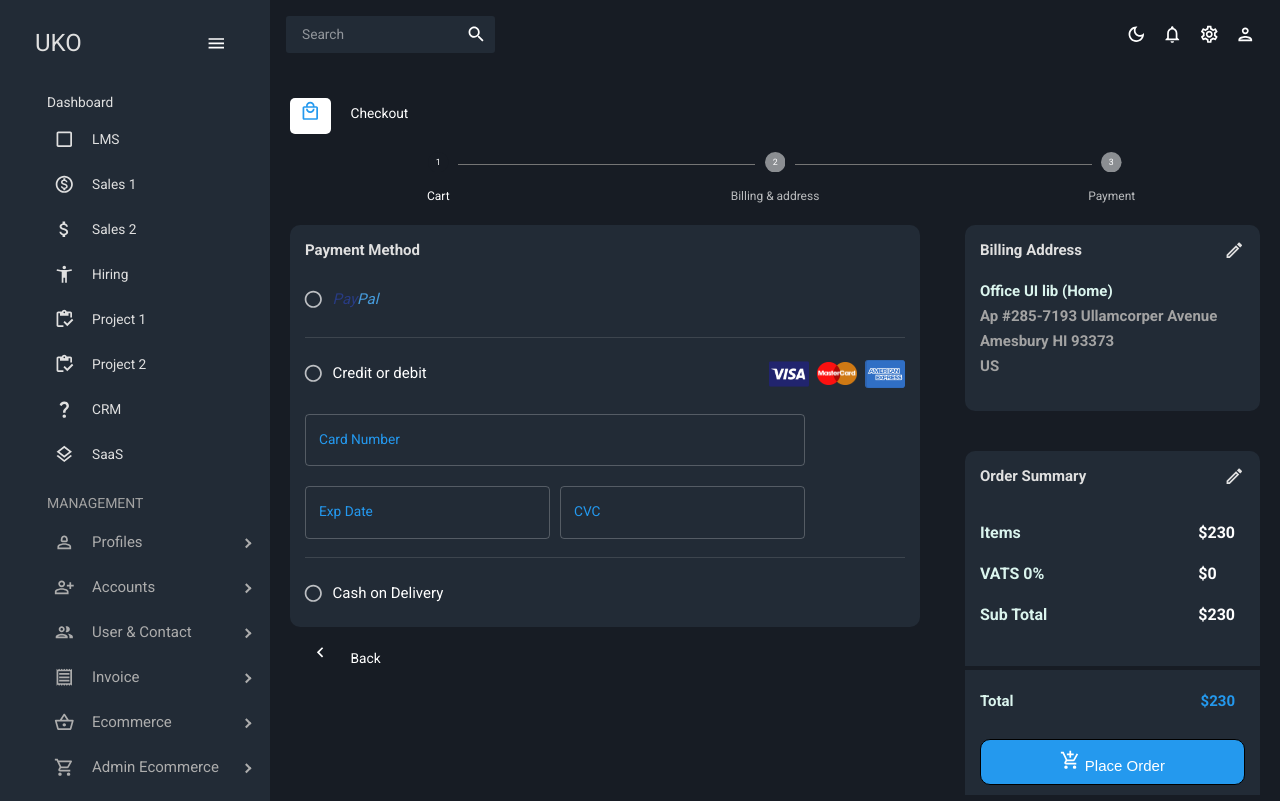
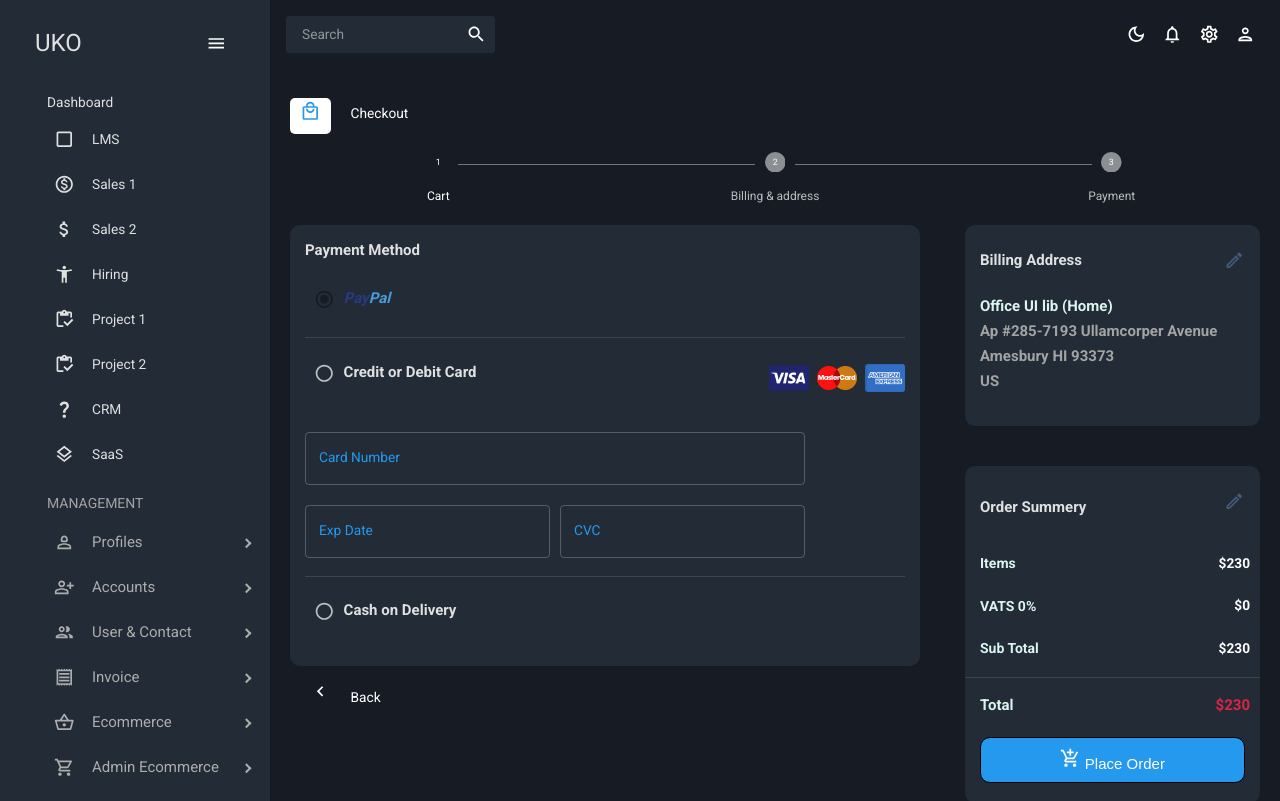
Before and after one commit to stella-mary/UI_Ecom, a React (Create React App) app: page /payment in a window 1280 px wide. Shown: the top 801 px of the page. Built offline with nearby package versions, Linux system fonts and the light colour scheme.

Commit message:
case error clear

```diff
--- a/src/scenes/payment/paymentBill/paymentBill.jsx
+++ b/src/scenes/payment/paymentBill/paymentBill.jsx
@@ -26,13 +26,14 @@ const PaymentBill = () => {
                         color={colors.grey[100]}
                         variant="h5"
                         fontWeight="600"
+                        marginTop="10px"
                         fontSize="15px"
                         paddingBottom="20px"
                         display="flex"
                         justifyContent="space-between"
                     >
                         Billing Address
-                        <CreateOutlinedIcon />
+                        <span className="bgColor10"><CreateOutlinedIcon /></span>
                     </Typography>
 
                     <Typography color={colors.greenAccent[100]} variant="h5" fontWeight="600" fontSize="15px" paddingBottom="5px">
--- a/src/scenes/payment/paymentMethod/paymentMethod.jsx
+++ b/src/scenes/payment/paymentMethod/paymentMethod.jsx
@@ -12,6 +12,9 @@ import ChevronLeftOutlinedIcon from '@mui/icons-material/ChevronLeftOutlined';
 import visa from '../../Img/visa.png'
 import Mastercard from '../../Img/Mastercard.png'
 import americanexpress from '../../Img/americanexpress.png'
+
+
+
 
 
 const StyledFormControlLabel = styled((props) => <FormControlLabel {...props} />)(
@@ -42,6 +45,12 @@ MyFormControlLabel.propTypes = {
 };
 
 const PaymentMethod = () => {
+
+    const [selectedValue, setSelectedValue] = useState("a")
+
+    const handleChange = (event) => {
+        setSelectedValue(event.target.value);
+    };
 
     const theme = useTheme();
     const colors = tokens(theme.palette.mode);
@@ -75,29 +84,29 @@ const PaymentMethod = () => {
                         Payment Method
                     </Typography>
 
+
+
                     <Typography
                         color={colors.grey[100]}
                         variant="h5"
                         fontWeight="600"
                         fontSize="15px"
                         paddingBottom="20px"
-                        display="flex"
-                        justifyContent="space-between"
                     >
 
-                        <RadioGroup name="use-radio-group" defaultValue="first">
-                            <MyFormControlLabel
-                                value="PayPal" control={<Radio />}
-                                label={
-                                    <Typography>
-                                        <span className="bgColor7">Pay</span>
-                                        <span className="bgColor8">Pal</span>
-                                    </Typography>
-                                }
+                        <Radio
+                            checked={selectedValue === 'a'}
+                            onChange={handleChange}
+                            value="a"
+                            name="radio-buttons"
+                            title="PayPal"
+                            inputProps={{ 'aria-label': 'A' }}
+                        />
+                        <label>
+                            <span className="bgColor7">Pay</span>
+                            <span className="bgColor8">Pal</span>
+                        </label>
 
-                            />
-                        </RadioGroup>
-                        {/* <li><i><span className="bgColor2">Pay</span><span className="bgColor3">Pal</span></i></li> */}
                     </Typography>
                     <p className="bordertop">&#160;</p>
                     <Box
@@ -106,19 +115,32 @@ const PaymentMethod = () => {
                         alignItems="center" // Set alignItems to 'center' to vertically align items
                         justifyContent="space-between"
                     >
-                        <RadioGroup name="use-radio-group" defaultValue="first">
-                            <MyFormControlLabel
-                                value="Credit or debit card" control={<Radio />}
-                                label={
-                                    <Typography>
-                                        <span className="bgColor9">Credit or debit</span>
-                                    </Typography>
-                                }
+                        <Typography
+                            color={colors.grey[100]}
+                            variant="h5"
+                            fontWeight="600"
+                            fontSize="15px"
+                            paddingBottom="20px"
+                        >
 
+
+
+                            <Radio
+                                checked={selectedValue === 'b'}
+                                onChange={handleChange}
+                                value="b"
+                                name="radio-buttons"
+                                title="Credit or Debit Card"
+                                inputProps={{ 'aria-label': 'B' }}
                             />
-                        </RadioGroup>
+                            <label>
+                                Credit or Debit Card
+                            </label>
+
+                        </Typography>
                         <Box // Use another Box component to group the images and add space between them
                             display="flex"
+                            marginTop="-10px"
                             alignItems="center"
                         >
                             <img src={visa} width="40" alt="" />
@@ -186,16 +208,28 @@ const PaymentMethod = () => {
                         />
                     </Box>
                     <p className="bordertop">&#160;</p>
-                    <RadioGroup name="use-radio-group" defaultValue="first">
-                        <MyFormControlLabel
-                            value="Cash on Delivery" control={<Radio />}
-                            label={
-                                <Typography>
-                                    <span className="bgColor9">Cash on Delivery</span>
-                                </Typography>
-                            }
+                    <Typography
+                        color={colors.grey[100]}
+                        variant="h5"
+                        fontWeight="600"
+                        fontSize="15px"
+                        paddingBottom="20px"
+                    >
+
+                        <Radio
+
+                            checked={selectedValue === 'c'}
+                            onChange={handleChange}
+                            value="c"
+                            name="radio-buttons"
+                            title="Cash on Delivery"
+                            inputProps={{ 'aria-label': 'C' }}
                         />
-                    </RadioGroup>
+                        <label>
+                            Cash on Delivery
+                        </label>
+
+                    </Typography>
                 </Box >
             </Box >
             <Typography
--- a/src/scenes/payment/paymentSummary/paymentSummary.jsx
+++ b/src/scenes/payment/paymentSummary/paymentSummary.jsx
@@ -1,7 +1,8 @@
 import { Box, Button, IconButton, Typography, useTheme } from "@mui/material";
 import { tokens } from "../../../theme";
+import calulator from '../../Img/calulator.svg'
+import AddShoppingCartIcon from '@mui/icons-material/AddShoppingCart';
 import CreateOutlinedIcon from '@mui/icons-material/CreateOutlined';
-import AddShoppingCartIcon from '@mui/icons-material/AddShoppingCart';
 
 
 const PaymentSummary = () => {
@@ -27,97 +28,82 @@ const PaymentSummary = () => {
             >
 
                 <Box
-                // display="flex"
-                // justifyContent="space-between"
-                // alignItems="center"
-                // colors={colors.grey[100]}
-                // p="15px"
-                >
-
-                    <Typography
-                        color={colors.grey[100]}
-                        variant="h5"
-                        fontWeight="600"
-                        fontSize="15px"
-                        paddingBottom="20px"
-                        display="flex"
-                        p="15px"
-                        justifyContent="space-between"
-                    >
-                        Order Summary
-                        <CreateOutlinedIcon />
-                    </Typography>
-                </Box>
-
-                <Box
-                    // key={`${transaction.txId}-${i}`}
                     display="flex"
                     justifyContent="space-between"
                     alignItems="center"
-                    borderBottom={`4px solid ${colors.primary[500]}`}
+                    colors={colors.grey[100]}
                     p="15px"
                 >
-                    <Box>
-                        <Typography color={colors.greenAccent[100]} variant="h5" fontWeight="600" paddingBottom="20px">
-                            Items
-                        </Typography>
-                        <Typography color={colors.greenAccent[100]} variant="h5" fontWeight="600" paddingBottom="20px">
-                            VATS 0%
-                        </Typography>
-                        <Typography color={colors.greenAccent[100]} variant="h5" fontWeight="600" font-Size="20px" paddingBottom="20px">
-                            Sub Total
-                        </Typography>
 
-
-                    </Box>
-                    {/* <Box color={colors.grey[100]}>
-                                {transaction.date}
-                            </Box> */}
-                    <Box p="5px 10px" >
-                        {/* ${transaction.cost} */}
-                        <Typography fontWeight="600" variant="h5" font-Size="15px" paddingBottom="20px">$230</Typography>
-
-                        {/* ${transaction.cost} */}
-                        <Typography fontWeight="600" variant="h5" font-Size="15px" paddingBottom="20px">$0</Typography>
-                        {/* ${transaction.cost} */}
-                        <Typography fontWeight="600" variant="h5" font-Size="15px" paddingBottom="20px">$230</Typography>
-                    </Box>
+                    <Typography color={colors.grey[100]} variant="h5" fontWeight="600" marginBottom="15px" marginTop="10px" fontSize="15px">
+                        Order Summery</Typography>
+                    <Typography fontWeight="600" font-Size="10px" marginTop="10px" paddingBottom="20px"><span className="bgColor10"><CreateOutlinedIcon /></span>
+                    </Typography>
                 </Box>
 
                 <Box
                     display="flex"
                     justifyContent="space-between"
                     alignItems="center"
-                    p="15px"
+                    paddingLeft="15px"
+                    paddingRight="10px"
                 >
-                    <Box>
-                        <Typography color={colors.greenAccent[100]} variant="h5" fontSize="15px" fontWeight="600" paddingBottom="5px">
-                            Total
-                        </Typography>
-                    </Box>
-                    <Box p="5px 10px" >
-                        {/* ${transaction.cost} */}
-                        <Typography color="#2499ee;" fontWeight="600" fontSize="15px" paddingBottom="5px">$230</Typography>
-                    </Box>
+                    <Typography color={colors.greenAccent[100]} variant="h6" fontWeight="600" paddingBottom="20px">
+                        Items
+                    </Typography>
+                    <Typography fontWeight="600" font-Size="15px" paddingBottom="20px">$230</Typography>
+                </Box>
+                <Box
+                    display="flex"
+                    justifyContent="space-between"
+                    alignItems="center"
+                    paddingLeft="15px"
+                    paddingRight="10px"
+                >
+                    <Typography color={colors.greenAccent[100]} variant="h6" fontWeight="600" paddingBottom="20px">
+                        VATS 0%
+                    </Typography>
+                    <Typography fontWeight="600" font-Size="15px" paddingBottom="20px">$0</Typography>
+                </Box>
+                <Box
+                    display="flex"
+                    justifyContent="space-between"
+                    alignItems="center"
+                    paddingLeft="15px"
+                    paddingRight="10px"
+                >
+
+                    <Typography color={colors.greenAccent[100]} variant="h6" fontWeight="600" font-Size="20px" paddingBottom="20px">
+                        Sub Total
+                    </Typography>
+                    <Typography fontWeight="600" font-Size="15px" paddingBottom="20px">$230</Typography>
                 </Box>
 
+                <div className="bordertop">&#160;</div>
 
                 <Box
-                    gridColumn="span 4"
-                    gridRow="span 2"
-                    backgroundColor={colors.primary[400]}
-                // overflow="auto"
+                    display="flex"
+                    justifyContent="space-between"
+                    alignItems="center"
+                    paddingLeft="15px"
+                    paddingRight="10px"
                 >
 
-                    <Typography color={colors.greenAccent[100]} variant="h5" fontWeight="600" paddingTop="2px" textAlign="center" paddingBottom="10px">
+                    <Typography color={colors.greenAccent[100]} variant="h5" fontSize="15px" fontWeight="600" paddingBottom="1px">
+                        Total
+                    </Typography>
+                    <Typography color="#2499ee;" fontWeight="600" fontSize="15px" paddingBottom="1px"><span className="bgColor11">$230</span></Typography>
+                </Box>
+
+                <Box>
+                    <Typography color={colors.greenAccent[100]} variant="h5" fontWeight="600" paddingTop="10px" textAlign="center" marginTop="10px" paddingBottom="20px">
                         <button className="button"><AddShoppingCartIcon /> Place Order</button>
                     </Typography>
                 </Box>
 
+            </Box>
 
-            </Box>
         </Box >
-
 
 
     );
```
Also changed, not shown: src/index.css (+11 -0 lines), src/scenes/bill/billAddress/billAddress.jsx (+8 -5 lines).
